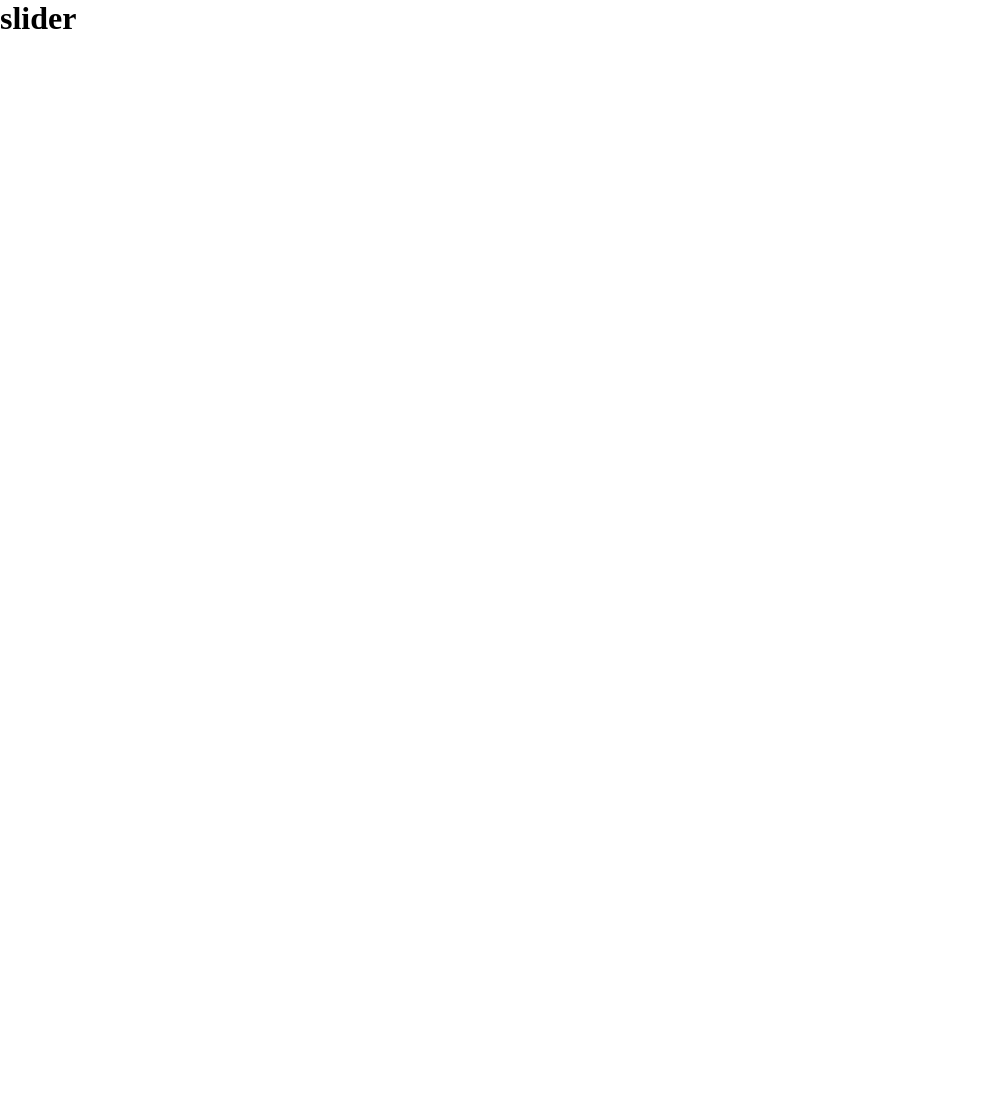
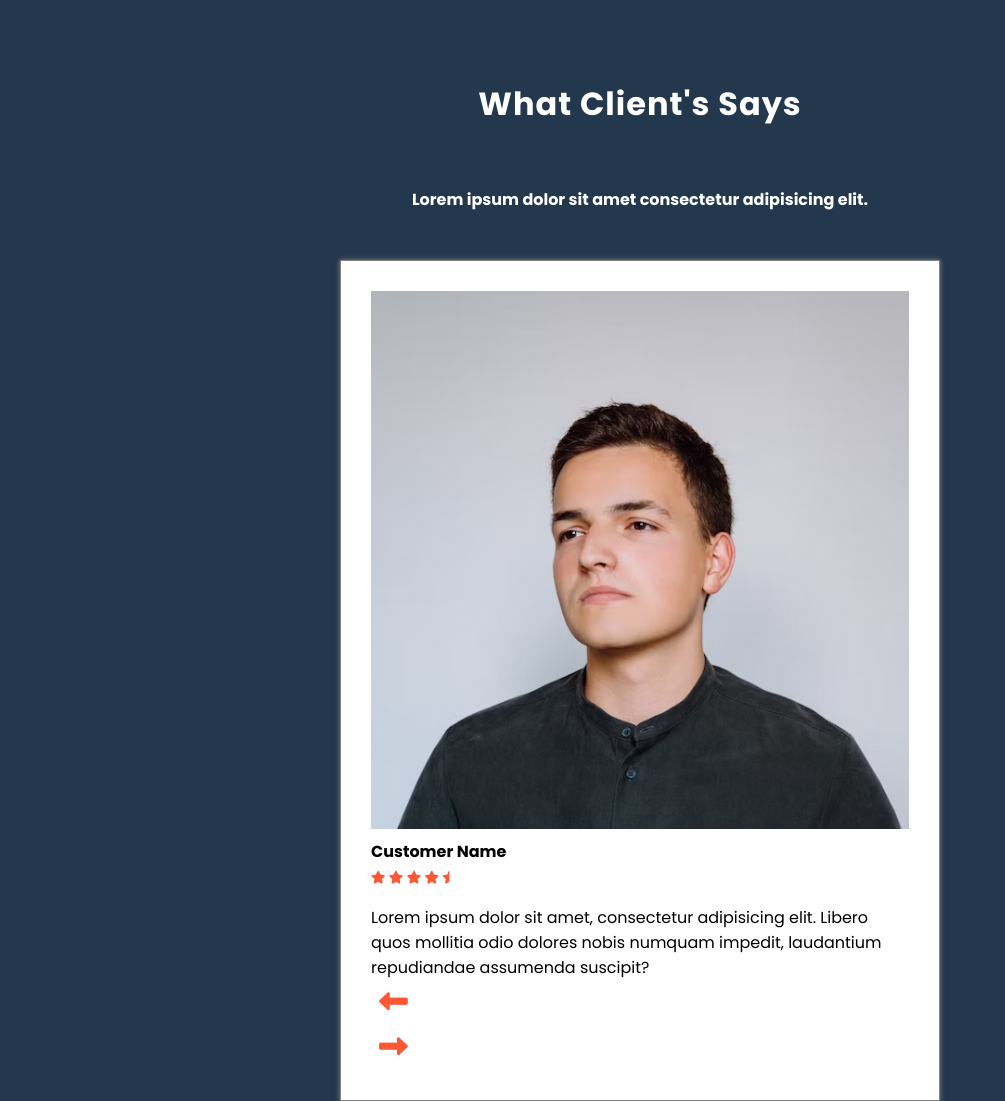
Before and after one commit to 0codezone/slider, a plain HTML site: page index.html in a window 1280 px wide. Shown: the whole page, without its empty margins (0-1005 px from the left). Before the commit the page ends 800 px from the top, so only its background shows below. Drawn offline with Linux system fonts and the light colour scheme.

Commit message:
updated html and css file

```diff
--- a/index.html
+++ b/index.html
@@ -4,13 +4,49 @@
 <head>
     <meta charset="UTF-8">
     <meta name="viewport" content="width=device-width, initial-scale=1.0">
-    <title>slider</title>
+    <title>card-slider</title>
+    <link rel="stylesheet" href="https://cdnjs.cloudflare.com/ajax/libs/font-awesome/6.4.0/css/all.min.css"
+        integrity="sha512-iecdLmaskl7CVkqkXNQ/ZH/XLlvWZOJyj7Yy7tcenmpD1ypASozpmT/E0iPtmFIB46ZmdtAc9eNBvH0H/ZpiBw=="
+        crossorigin="anonymous" referrerpolicy="no-referrer" />
     <link rel="stylesheet" href="style.css">
 </head>
 
 <body>
-    <div class="slider-container">
-        <h1>slider</h1>
+    <div class="container">
+        <h3>What Client's Says</h3>
+        <h5>Lorem ipsum dolor sit amet consectetur adipisicing elit.</h5>
+
+        <div class="card">
+            <img src="./images/one.avif" alt="#" width="150" id="customer-img" class="img-card">
+            <h4 class="customer-name">Customer Name</h4>
+            <div class="review">
+                <span class="star">
+                    <i class="fas fa-star"></i>
+                </span>
+                <span class="star">
+                    <i class="fas fa-star"></i>
+                </span>
+                <span class="star">
+                    <i class="fas fa-star"></i>
+                </span>
+                <span class="star">
+                    <i class="fas fa-star"></i>
+                </span>
+                <span class="star">
+                    <i class="fas fa-star-half"></i>
+                </span>
+
+            </div>
+            <p>Lorem ipsum dolor sit amet, consectetur adipisicing elit. Libero quos mollitia odio dolores nobis numquam
+                impedit, laudantium repudiandae assumenda suscipit?</p>
+
+            <a href="#" class="btn prevBtn">
+                <i class="fas fa-long-arrow-alt-left"></i>
+            </a>
+            <a href="#" class="btn nextBtn">
+                <i class="fas fa-long-arrow-alt-right"></i>
+            </a>
+        </div>
     </div>
 
     <script src="./script.js"></script>
--- a/style.css
+++ b/style.css
@@ -1,5 +1,97 @@
+@import url('https://fonts.googleapis.com/css2?family=Poppins:wght@100;200;300;400;500;600;700;800;900&display=swap');
+
+
 * {
     margin: 0;
     padding: 0;
     box-sizing: border-box;
 }
+
+body {
+    width: 100%;
+    height: 100vh;
+    font-family: 'Poppins', sans-serif;
+    background-color: #24384d;
+
+}
+
+/* .container {
+    border: 1px solid grey;
+    box-shadow: 0 0 5px grey;
+    position: absolute;
+    top: 50%;
+    left: 50%;
+    transform: translate(-50%, -50%);
+    width: 400px;
+    display: flex;
+    flex-direction: column;
+} */
+
+.container {
+    text-align: center;
+    display: flex;
+    justify-content: center;
+    align-items: center;
+    flex-direction: column;
+    padding-top: 5rem;
+}
+
+h3 {
+    font-size: 2rem;
+    padding-bottom: .7rem;
+    letter-spacing: 1px;
+    color: white;
+}
+
+h5 {
+    font-size: 1rem;
+    padding: 3rem;
+    color: white;
+}
+
+.card {
+    background-color: #fff;
+    text-align: left;
+    display: flex;
+    justify-content: flex-start;
+    align-items: flex-start;
+    flex-direction: column;
+    width: 600px;
+    border: 1px solid grey;
+    box-shadow: 0 0 5px grey;
+    padding: 30px;
+}
+
+.img-card {
+    width: 100%;
+    height: 100%;
+    margin-bottom: 10px;
+}
+
+.img-card img {
+    background-position: center;
+    background-size: cover;
+}
+
+.review {
+    padding-bottom: 1rem;
+}
+
+.star {
+    color: #ff5733;
+    font-size: .8rem;
+}
+
+.prevBtn,
+.nextBtn {
+    color: #ff5733;
+    font-size: 1.8rem;
+    height: 45px;
+    width: 45px;
+    max-width: 45px;
+    max-height: 45px;
+    line-height: 45px;
+    border-radius: 50%;
+    text-align: center;
+    transition: all 0.3 ease;
+}
```
Also changed, not shown: images/five.avif (added), images/four.avif (added), images/one.avif (added), images/three.avif (added), images/two.avif (added).
